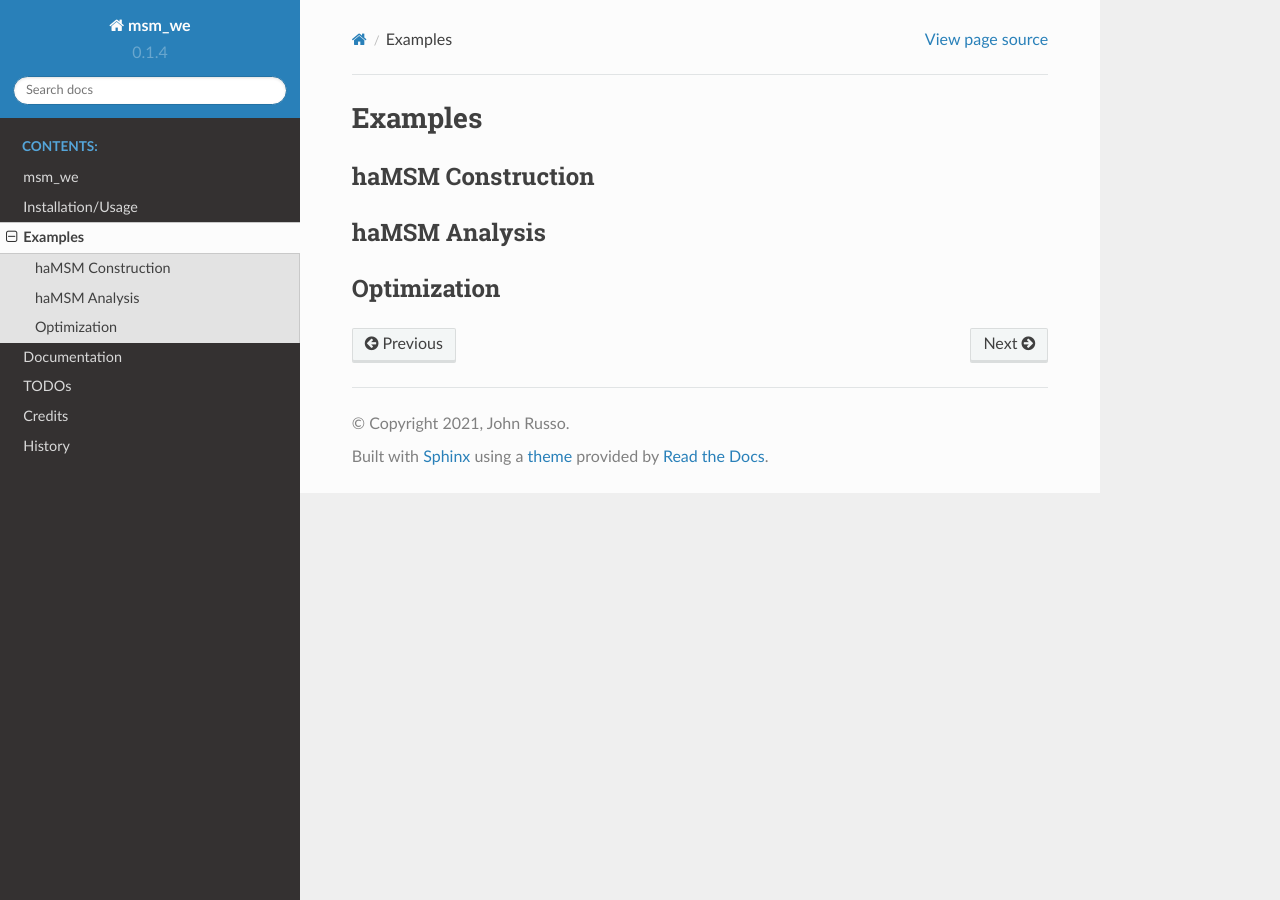
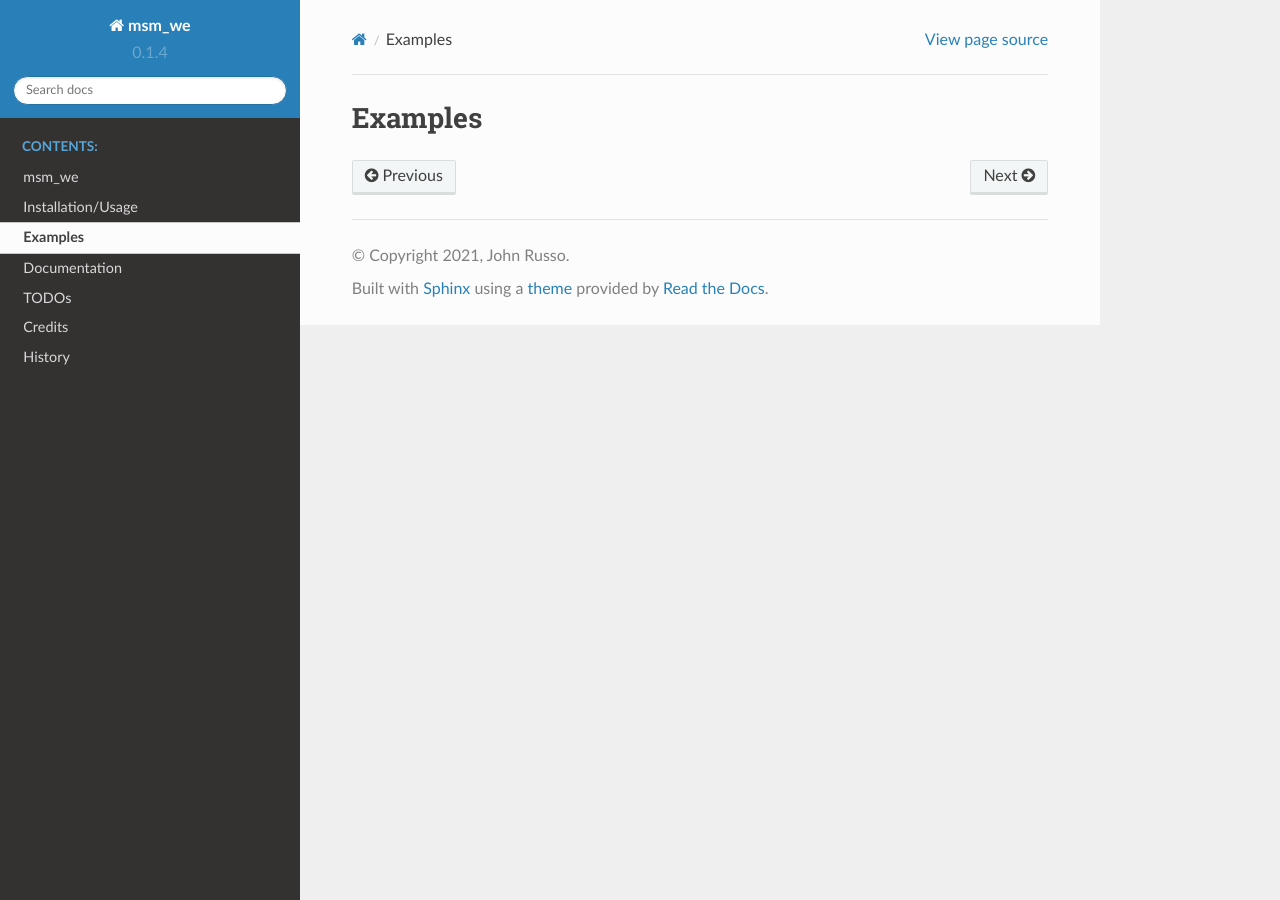
Before and after one commit to jdrusso/msm_we, a Sphinx documentation site: the page built from docs/examples.rst, in a window 1280 px wide. Built offline with Sphinx 7.4.7 and the Read the Docs theme 2.0.0, drawn with Linux system fonts in a browser that asks for light colours; pages that are not in the unit, such as notebooks, are missing from menus.

Commit message:
Restructured examples page

```diff
--- a/docs/examples.rst
+++ b/docs/examples.rst
@@ -1,30 +1,9 @@
 Examples
 ========
-
-haMSM Construction
-------------------
-
 
 .. toctree::
    :maxdepth: 1
 
    _examples/hamsm_construction
-
-
-haMSM Analysis
---------------
-
-
-.. toctree::
-   :maxdepth: 1
-
    _examples/analysis
-
-
-Optimization
-------------
-
-.. toctree::
-   :maxdepth: 1
-
    _examples/optimization
```
